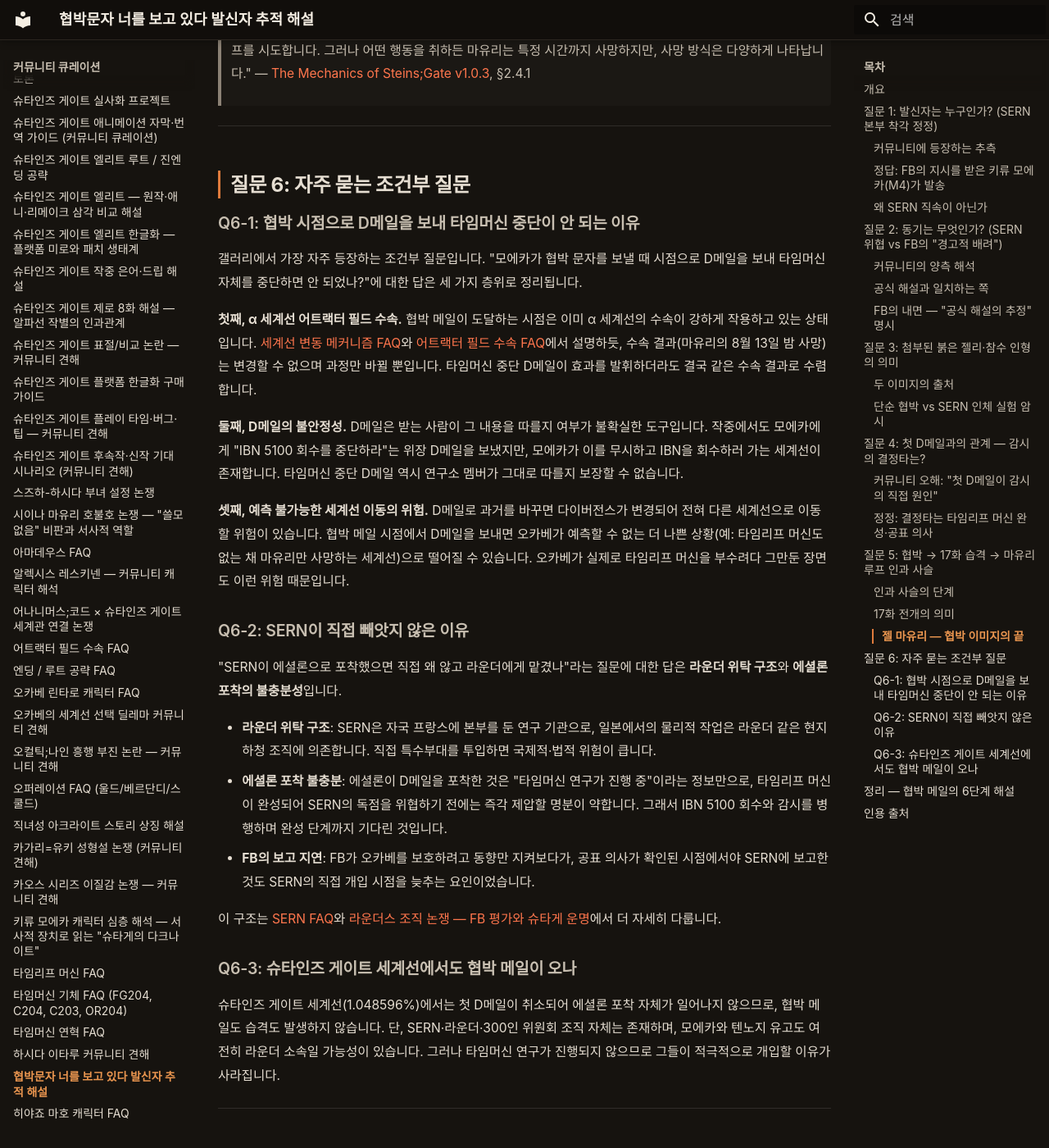
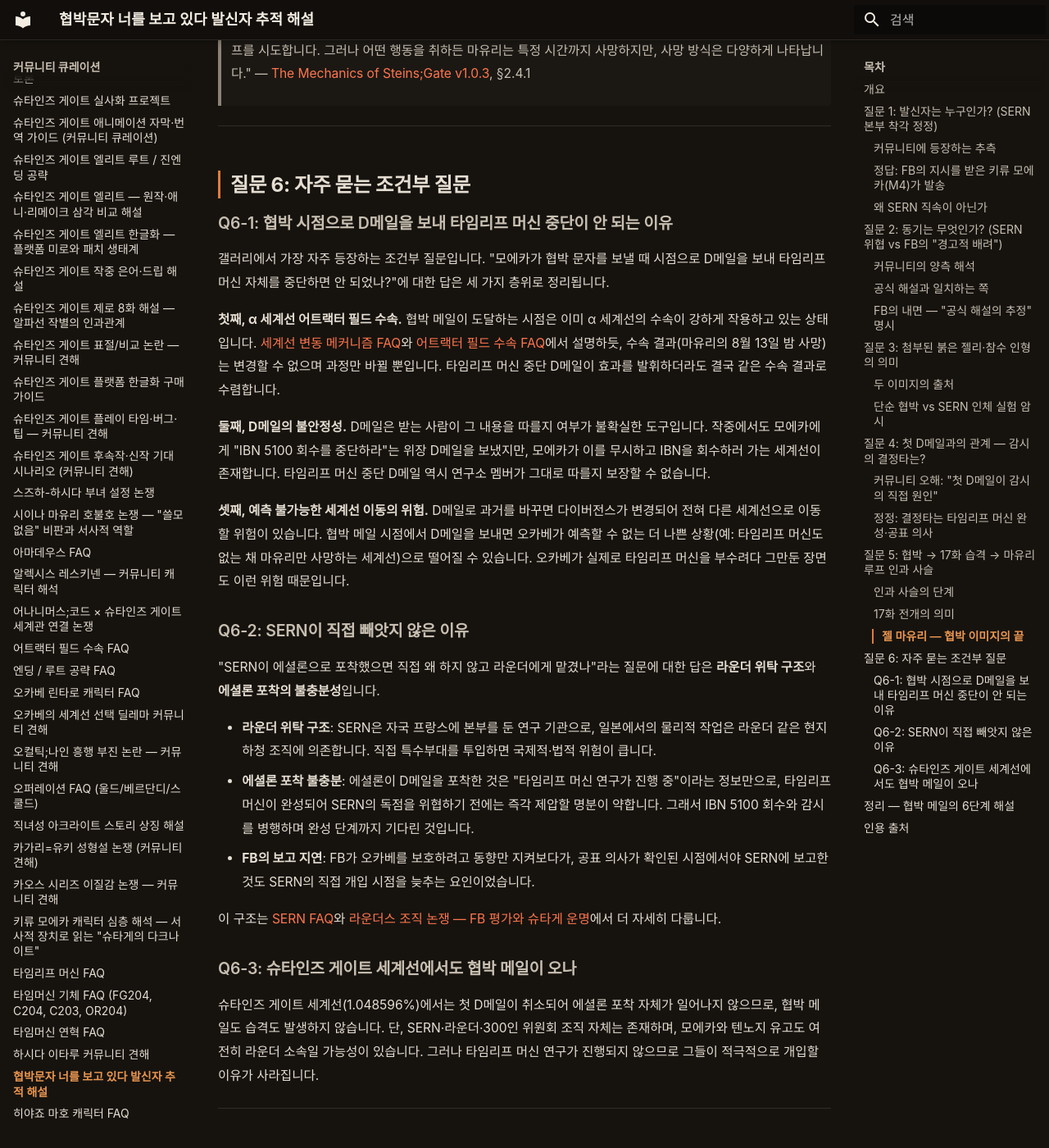
Before and after one commit to sgwiki/sgwiki.github.io, an MkDocs documentation site: the page built from wiki/커뮤니티-큐레이션/협박문자-너를-보고-있다-발신자-추적-해설.md, in a window 1280 px wide and 1400 px high, scrolled down 5376 px. Shown: the whole window at 82% size. Built offline with MkDocs 1.6.1 and Material for MkDocs 9.7.7, drawn with Linux system fonts in a browser that asks for light colours; some web fonts are replaced; some of the changed text lies outside the part shown.

Commit message:
chore(wiki): 협박문자-너를-보고-있다-발신자-추적-해설 정비 — 고아 각주 3건 불릿 변환·오타 교정(크루스→크리스)·중복 표현(이내 곧→곧)·비문(직접 왜 않고→직접 왜 하지 않고)·용어 통일(타임머신→타임리프 머신 6곳, 라운더스→라운더)

```diff
--- a/wiki/커뮤니티-큐레이션/협박문자-너를-보고-있다-발신자-추적-해설.md
+++ b/wiki/커뮤니티-큐레이션/협박문자-너를-보고-있다-발신자-추적-해설.md
@@ -108,7 +108,7 @@
 
 인과를 단계로 정리하면 다음과 같습니다.
 
-1. **첫 D메일** ([D메일](../lore/D메일.md) 참조): 오카베가 크리스의 사망을 크루스에게 전한 첫 D메일이 SERN의 에셜론에 포착됩니다. 이것이 SERN이 미래 가제트 연구소를 주시하는 계기입니다.
+1. **첫 D메일** ([D메일](../lore/D메일.md) 참조): 오카베가 크리스의 사망을 크리스에게 전한 첫 D메일이 SERN의 에셜론에 포착됩니다. 이것이 SERN이 미래 가제트 연구소를 주시하는 계기입니다.
 2. **IBN 5100 회수 의뢰**: SERN이 라운더에게 IBN 5100 회수와 동향 감시를 위탁. 모에카가 라보멤으로 잠입하는 단계.
 3. **타임리프 머신 완성**: 크리스·다루·오카베가 타임리프 머신을 완성. 이것이 SERN의 본격적 위협 인식으로 이어집니다.
 4. **공표 의사 표명**: 오카베가 발표회를 강행하겠다고 선언. 1층에 있는 FB가 이를 청취.
@@ -153,32 +153,32 @@
 
 ## 질문 6: 자주 묻는 조건부 질문
 
-### Q6-1: 협박 시점으로 D메일을 보내 타임머신 중단이 안 되는 이유
+### Q6-1: 협박 시점으로 D메일을 보내 타임리프 머신 중단이 안 되는 이유
 
-갤러리에서 가장 자주 등장하는 조건부 질문입니다. "모에카가 협박 문자를 보낼 때 시점으로 D메일을 보내 타임머신 자체를 중단하면 안 되었나?"에 대한 답은 세 가지 층위로 정리됩니다.
+갤러리에서 가장 자주 등장하는 조건부 질문입니다. "모에카가 협박 문자를 보낼 때 시점으로 D메일을 보내 타임리프 머신 자체를 중단하면 안 되었나?"에 대한 답은 세 가지 층위로 정리됩니다.
 
 **첫째, α 세계선 어트랙터 필드 수속.**
-협박 메일이 도달하는 시점은 이미 α 세계선의 수속이 강하게 작용하고 있는 상태입니다. [세계선 변동 메커니즘 FAQ](세계선-변동-메커니즘-FAQ.md)와 [어트랙터 필드 수속 FAQ](../커뮤니티-큐레이션/어트랙터-필드-수속-FAQ.md)에서 설명하듯, 수속 결과(마유리의 8월 13일 밤 사망)는 변경할 수 없으며 과정만 바뀔 뿐입니다. 타임머신 중단 D메일이 효과를 발휘하더라도 결국 같은 수속 결과로 수렴합니다.
+협박 메일이 도달하는 시점은 이미 α 세계선의 수속이 강하게 작용하고 있는 상태입니다. [세계선 변동 메커니즘 FAQ](세계선-변동-메커니즘-FAQ.md)와 [어트랙터 필드 수속 FAQ](../커뮤니티-큐레이션/어트랙터-필드-수속-FAQ.md)에서 설명하듯, 수속 결과(마유리의 8월 13일 밤 사망)는 변경할 수 없으며 과정만 바뀔 뿐입니다. 타임리프 머신 중단 D메일이 효과를 발휘하더라도 결국 같은 수속 결과로 수렴합니다.
 
 **둘째, D메일의 불안정성.**
-D메일은 받는 사람이 그 내용을 따를지 여부가 불확실한 도구입니다. 작중에서도 모에카에게 "IBN 5100 회수를 중단하라"는 위장 D메일을 보냈지만, 모에카가 이를 무시하고 IBN을 회수하러 가는 세계선이 존재합니다. 타임머신 중단 D메일 역시 연구소 멤버가 그대로 따를지 보장할 수 없습니다.
+D메일은 받는 사람이 그 내용을 따를지 여부가 불확실한 도구입니다. 작중에서도 모에카에게 "IBN 5100 회수를 중단하라"는 위장 D메일을 보냈지만, 모에카가 이를 무시하고 IBN을 회수하러 가는 세계선이 존재합니다. 타임리프 머신 중단 D메일 역시 연구소 멤버가 그대로 따를지 보장할 수 없습니다.
 
 **셋째, 예측 불가능한 세계선 이동의 위험.**
 D메일로 과거를 바꾸면 다이버전스가 변경되어 전혀 다른 세계선으로 이동할 위험이 있습니다. 협박 메일 시점에서 D메일을 보내면 오카베가 예측할 수 없는 더 나쁜 상황(예: 타임리프 머신도 없는 채 마유리만 사망하는 세계선)으로 떨어질 수 있습니다. 오카베가 실제로 타임리프 머신을 부수려다 그만둔 장면도 이런 위험 때문입니다.
 
 ### Q6-2: SERN이 직접 빼앗지 않은 이유
 
-"SERN이 에셜론으로 포착했으면 직접 왜 않고 라운더에게 맡겼나"라는 질문에 대한 답은 **라운더 위탁 구조**와 **에셜론 포착의 불충분성**입니다.
+"SERN이 에셜론으로 포착했으면 직접 왜 하지 않고 라운더에게 맡겼나"라는 질문에 대한 답은 **라운더 위탁 구조**와 **에셜론 포착의 불충분성**입니다.
 
 - **라운더 위탁 구조**: SERN은 자국 프랑스에 본부를 둔 연구 기관으로, 일본에서의 물리적 작업은 라운더 같은 현지 하청 조직에 의존합니다. 직접 특수부대를 투입하면 국제적·법적 위험이 큽니다.
-- **에셜론 포착 불충분**: 에셜론이 D메일을 포착한 것은 "타임머신 연구가 진행 중"이라는 정보만으로, 타임리프 머신이 완성되어 SERN의 독점을 위협하기 전에는 즉각 제압할 명분이 약합니다. 그래서 IBN 5100 회수와 감시를 병행하며 완성 단계까지 기다린 것입니다.
+- **에셜론 포착 불충분**: 에셜론이 D메일을 포착한 것은 "타임리프 머신 연구가 진행 중"이라는 정보만으로, 타임리프 머신이 완성되어 SERN의 독점을 위협하기 전에는 즉각 제압할 명분이 약합니다. 그래서 IBN 5100 회수와 감시를 병행하며 완성 단계까지 기다린 것입니다.
 - **FB의 보고 지연**: FB가 오카베를 보호하려고 동향만 지켜보다가, 공표 의사가 확인된 시점에서야 SERN에 보고한 것도 SERN의 직접 개입 시점을 늦추는 요인이었습니다.
 
 이 구조는 [SERN FAQ](../커뮤니티-큐레이션/SERN-FAQ.md)와 [라운더스 조직 논쟁 — FB 평가와 슈타게 운명](../커뮤니티-큐레이션/라운더스-조직-논쟁-FB-평가와-슈타게-운명.md)에서 더 자세히 다룹니다.
 
 ### Q6-3: 슈타인즈 게이트 세계선에서도 협박 메일이 오나
 
-슈타인즈 게이트 세계선(1.048596%)에서는 첫 D메일이 취소되어 에셜론 포착 자체가 일어나지 않으므로, 협박 메일도 습격도 발생하지 않습니다. 단, SERN·라운더·300인 위원회 조직 자체는 존재하며, 모에카와 텐노지 유고도 여전히 라운더 소속일 가능성이 있습니다. 그러나 타임머신 연구가 진행되지 않으므로 그들이 적극적으로 개입할 이유가 사라집니다.
+슈타인즈 게이트 세계선(1.048596%)에서는 첫 D메일이 취소되어 에셜론 포착 자체가 일어나지 않으므로, 협박 메일도 습격도 발생하지 않습니다. 단, SERN·라운더·300인 위원회 조직 자체는 존재하며, 모에카와 텐노지 유고도 여전히 라운더 소속일 가능성이 있습니다. 그러나 타임리프 머신 연구가 진행되지 않으므로 그들이 적극적으로 개입할 이유가 사라집니다.
 
 ---
 
```
Also changed, not shown: other parts of wiki/커뮤니티-큐레이션/협박문자-너를-보고-있다-발신자-추적-해설.md (+6 -6 lines).
